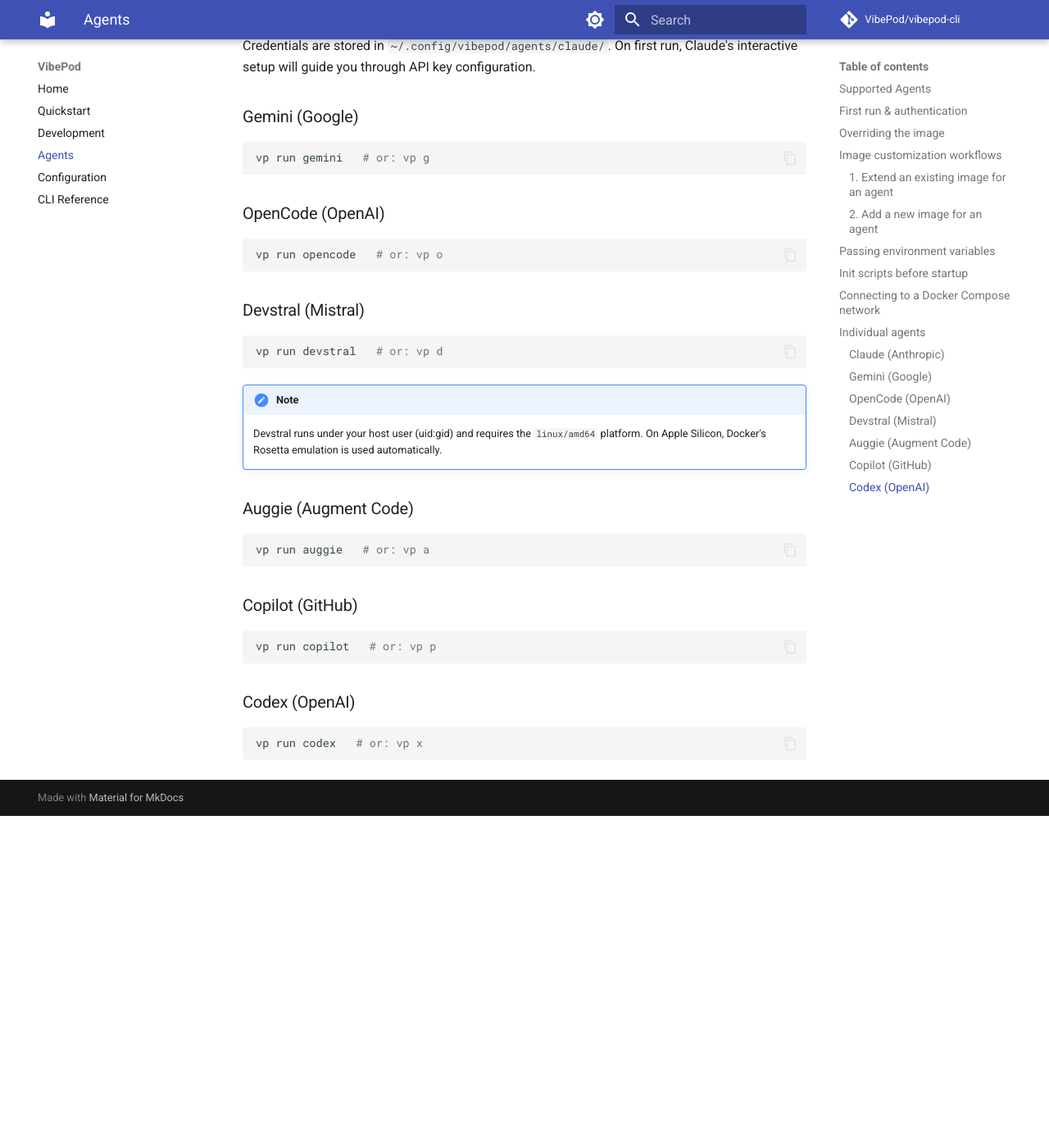
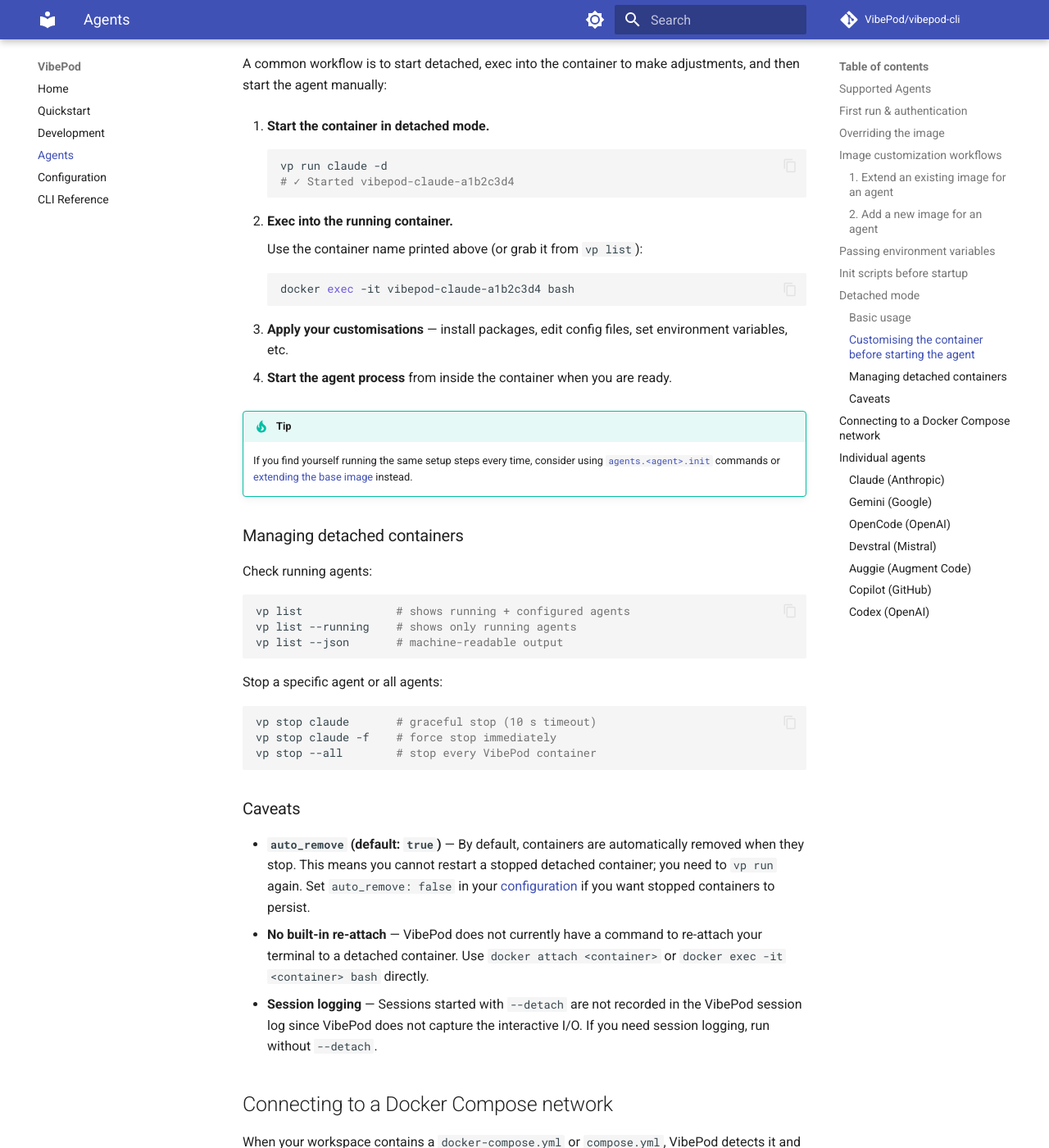
Before and after one commit to VibePod/vibepod-cli, an MkDocs documentation site: the page built from docs/agents/index.md, in a window 1280 px wide and 1400 px high, scrolled down 3592 px. Shown: the whole window at 82% size. Built offline with MkDocs 1.6.1 and Material for MkDocs 9.7.7, drawn with Linux system fonts in a browser that asks for light colours; comment, search, counter and statistics services are not loaded; before the commit the page ends 4587 px from its top, so only the background shows below that; some of the changed text lies outside the part shown.

Commit message:
Extend documentation for using detach option with agent containers

````diff
--- a/docs/agents/index.md
+++ b/docs/agents/index.md
@@ -130,6 +130,73 @@
 
 The `init` commands run on every `vp run` for that agent and must be idempotent.
 
+## Detached mode
+
+Use `-d` / `--detach` to start an agent container in the background without attaching your terminal. This is useful when you want to customise the container environment before launching the agent interactively.
+
+### Basic usage
+
+```bash
+vp run claude -d
+# ✓ Started vibepod-claude-a1b2c3d4
+```
+
+The command prints the container name and returns immediately. You can also find it later with:
+
+```bash
+vp list --running
+```
+
+### Customising the container before starting the agent
+
+A common workflow is to start detached, exec into the container to make adjustments, and then start the agent manually:
+
+1. **Start the container in detached mode.**
+
+    ```bash
+    vp run claude -d
+    # ✓ Started vibepod-claude-a1b2c3d4
+    ```
+
+2. **Exec into the running container.**
+
+    Use the container name printed above (or grab it from `vp list`):
+
+    ```bash
+    docker exec -it vibepod-claude-a1b2c3d4 bash
+    ```
+
+3. **Apply your customisations** — install packages, edit config files, set environment variables, etc.
+
+4. **Start the agent process** from inside the container when you are ready.
+
+!!! tip
+    If you find yourself running the same setup steps every time, consider using [`agents.<agent>.init`](#init-scripts-before-startup) commands or [extending the base image](#image-customization-workflows) instead.
+
+### Managing detached containers
+
+Check running agents:
+
+```bash
+vp list              # shows running + configured agents
+vp list --running    # shows only running agents
+vp list --json       # machine-readable output
+```
+
+Stop a specific agent or all agents:
+
+```bash
+vp stop claude       # graceful stop (10 s timeout)
+vp stop claude -f    # force stop immediately
+vp stop --all        # stop every VibePod container
+```
+
+### Caveats
+
+- **`auto_remove` (default: `true`)** — By default, containers are automatically removed when they stop. This means you cannot restart a stopped detached container; you need to `vp run` again. Set `auto_remove: false` in your [configuration](../configuration.md) if you want stopped containers to persist.
+- **No built-in re-attach** — VibePod does not currently have a command to re-attach your terminal to a detached container. Use `docker attach <container>` or `docker exec -it <container> bash` directly.
+- **Session logging** — Sessions started with `--detach` are not recorded in the VibePod session log since VibePod does not capture the interactive I/O. If you need session logging, run without `--detach`.
+
 ## Connecting to a Docker Compose network
 
 When your workspace contains a `docker-compose.yml` or `compose.yml`, VibePod detects it and offers to connect the agent container to an existing network so it can reach your running services.
````
Also changed, not shown: docs/quickstart.md (+8 -0 lines).
